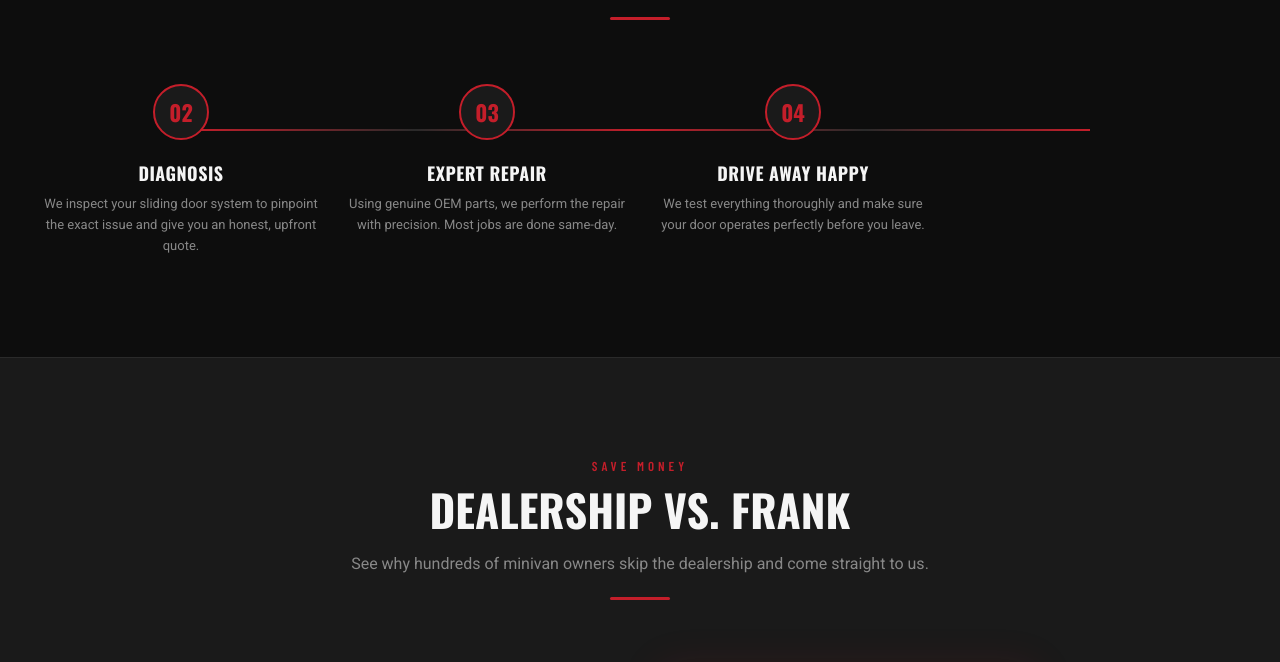
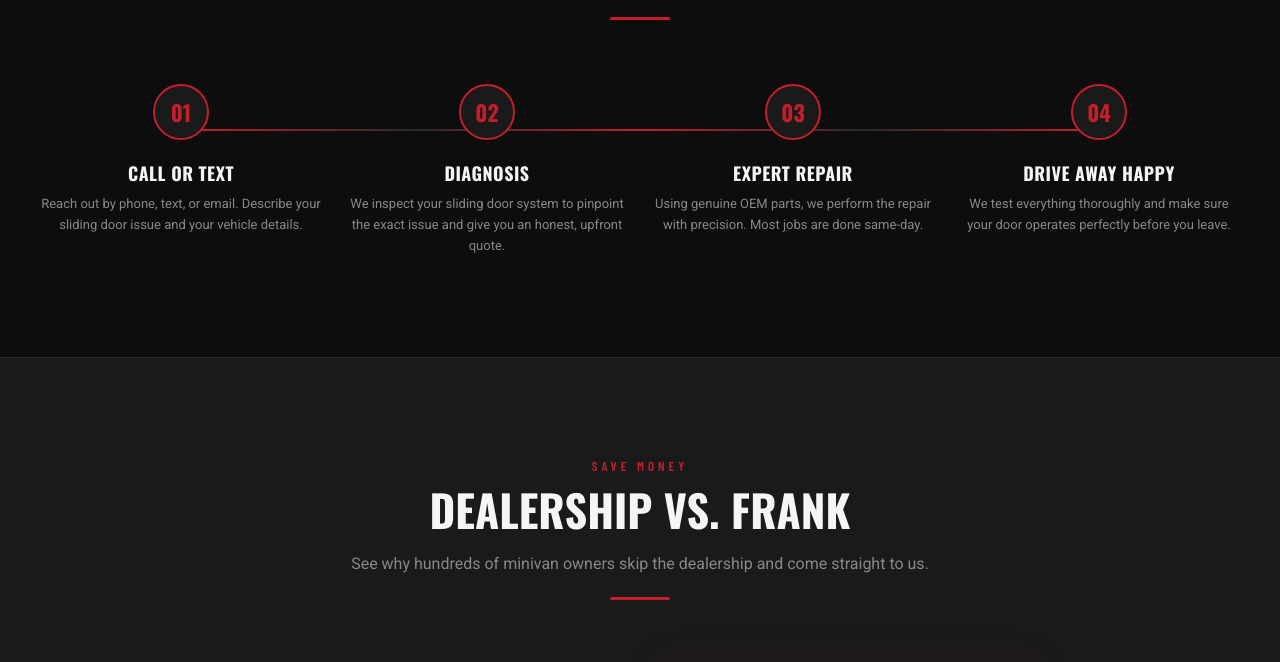
Before and after one commit to JohanFelizAuto/frankautodoor, a plain HTML site: page index.html in a window 1280 px wide. Shown: the part 3513-4175 px from the top of the page. Drawn offline with nearby package versions, Linux system fonts and the light colour scheme.

Commit message:
Update index.html

```diff
--- a/index.html
+++ b/index.html
@@ -1181,7 +1181,12 @@
                 <div class="divider-line"></div>
             </div>
             <div class="process-steps">
-            <div class="process-step animate-on-scroll">
+                <div class="process-step animate-on-scroll">
+                    <div class="step-number">01</div>
+                    <h3 data-en="Call or Text" data-es="Llama o Textea">Call or Text</h3>
+                    <p data-en="Reach out by phone, text, or email. Describe your sliding door issue and your vehicle details." data-es="Comunícate por teléfono, texto o email. Descríbenos el problema de tu puerta corrediza y los detalles de tu vehículo.">Reach out by phone, text, or email. Describe your sliding door issue and your vehicle details.</p>
+                </div>
+                <div class="process-step animate-on-scroll">
                     <div class="step-number">02</div>
                     <h3 data-en="Diagnosis" data-es="Diagnóstico">Diagnosis</h3>
                     <p data-en="We inspect your sliding door system to pinpoint the exact issue and give you an honest, upfront quote." data-es="Inspeccionamos tu sistema de puerta corrediza para encontrar el problema exacto y darte una cotización honesta y directa.">We inspect your sliding door system to pinpoint the exact issue and give you an honest, upfront quote.</p>
```
